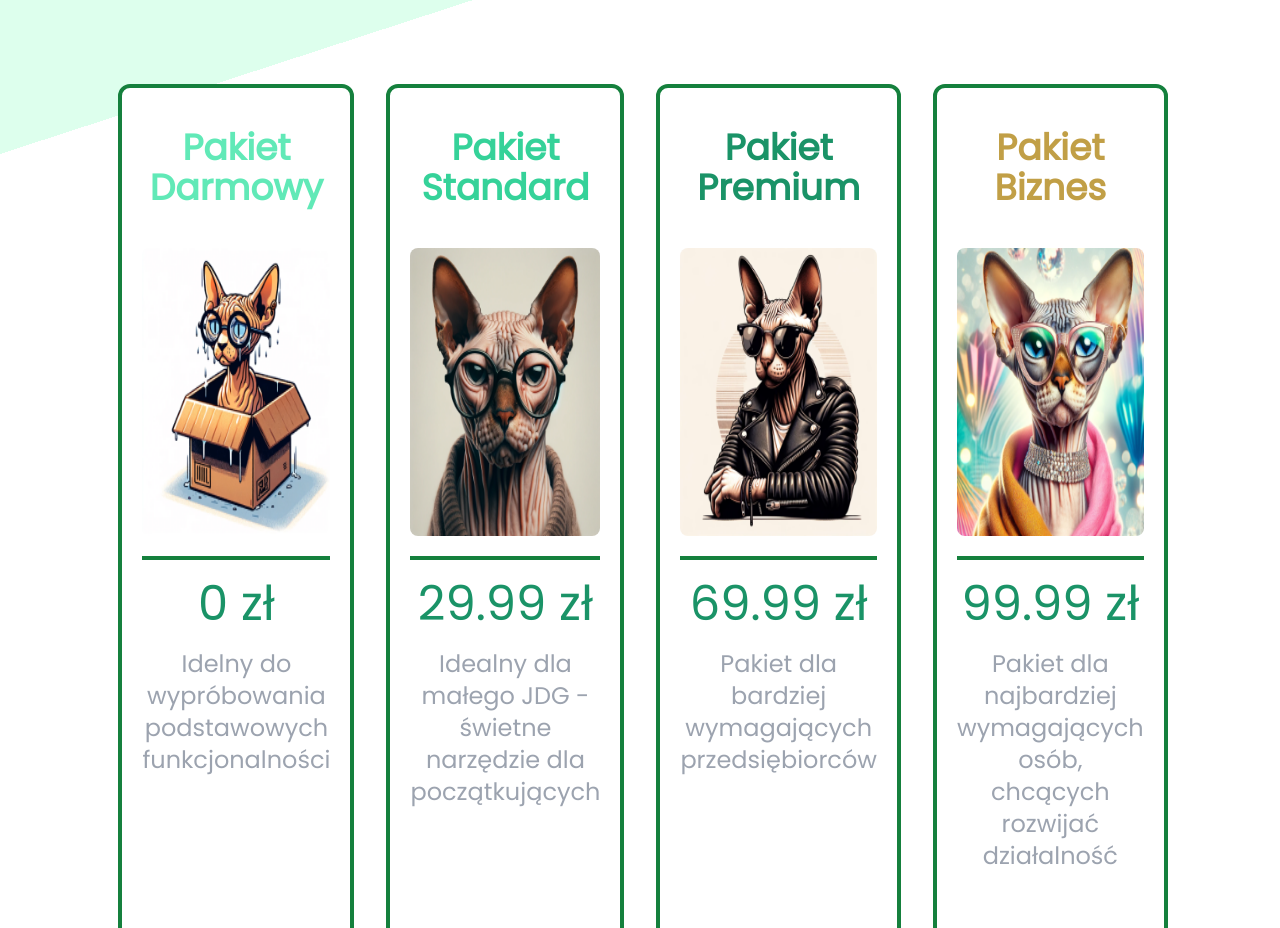
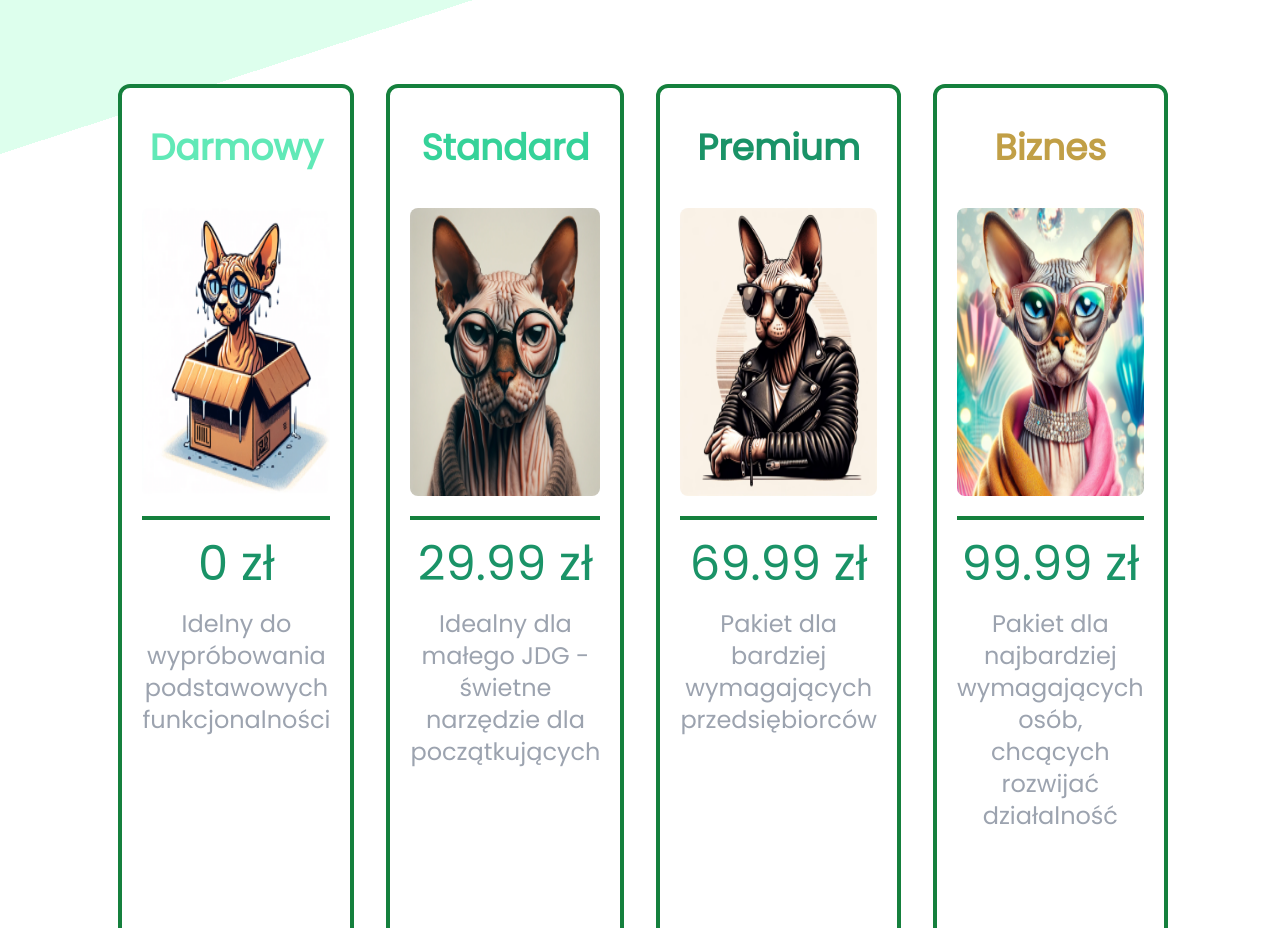
Before and after one commit to Tommy3DE/TheBill, a React (Vite) app: page /cennik in a window 1280 px wide. Shown: the part 820-1748 px from the top of the page. Built offline with nearby package versions, Linux system fonts and the light colour scheme.

Commit message:
zmiany nazw pakietów

```diff
--- a/src/layout/pages/Cennik/PricingOptions.tsx
+++ b/src/layout/pages/Cennik/PricingOptions.tsx
@@ -30,7 +30,7 @@ export const pricing: PricingTile[] = [
     id: 0,
     priceMth: 0,
     priceYrl: 0,
-    title: "Pakiet Darmowy",
+    title: "Darmowy",
     text: "Idelny do wypróbowania podstawowych funkcjonalności",
     img: bida,
     point1: "Skanowanie do 7 dokumentów miesięcznie",
@@ -46,7 +46,7 @@ export const pricing: PricingTile[] = [
     id: 1,
     priceMth: 29.99,
     priceYrl: 299.99,
-    title: "Pakiet Standard",
+    title: "Standard",
     text: "Idealny dla małego JDG - świetne narzędzie dla początkujących",
     img: standard,
     point1: "Skanowanie do 15 dokumentów miesięcznie",
@@ -62,7 +62,7 @@ export const pricing: PricingTile[] = [
     id: 2,
     priceMth: 69.99,
     priceYrl: 699.99,
-    title: "Pakiet Premium",
+    title: "Premium",
     text: "Pakiet dla bardziej wymagających przedsiębiorców",
     img: prem,
     point1: "Skanowanie do 35 dokumentów miesięcznie",
@@ -78,7 +78,7 @@ export const pricing: PricingTile[] = [
     id: 3,
     priceMth: 99.99,
     priceYrl: 999.99,
-    title: "Pakiet Biznes",
+    title: "Biznes",
     text: "Pakiet dla najbardziej wymagających osób, chcących rozwijać działalność",
     img: fab,
     point1: "Skanowanie nieograniczonej liczby dokumentów",
```
